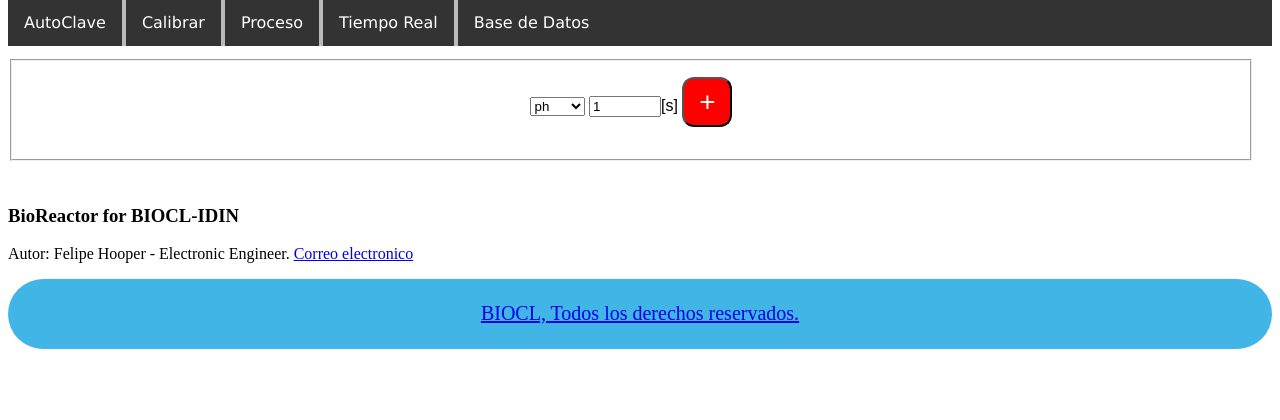
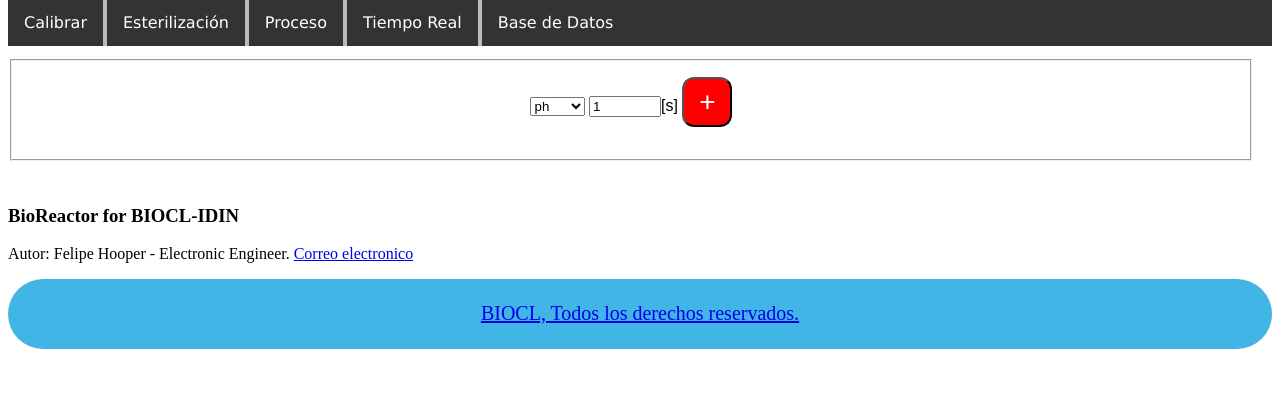
Before and after one commit to hooper2chile/vprocess2, a Flask app: page /dbase in a window 1280 px wide. Shown: the part 129-549 px from the top of the page. Run offline with Flask 2, Linux system fonts and the light colour scheme; parts of the project's set-up code (start-up, migrations or seed data) failed here and were passed over; some libraries are stand-ins or nearby versions.

Commit message:
cambios de web

```diff
--- a/templates/base.html
+++ b/templates/base.html
@@ -18,8 +18,8 @@
     <header> <img src="{{ url_for('static', filename='stylesheets/biocl.jpg') }}" style="width:650px;height:120px;"> </header>
     <nav>
       <ul>
-        <li><a href="/autoclave">AutoClave</a></li>
         <li><a href="/calibrar">Calibrar</a></li>
+        <li><a href="/autoclave">Esterilización</a></li>
         <li><a href="/">Proceso</a></li>
         <li><a href="/graphics">Tiempo Real</a></li>
         <li><a href="/dbase">Base de Datos</a></li>
```
